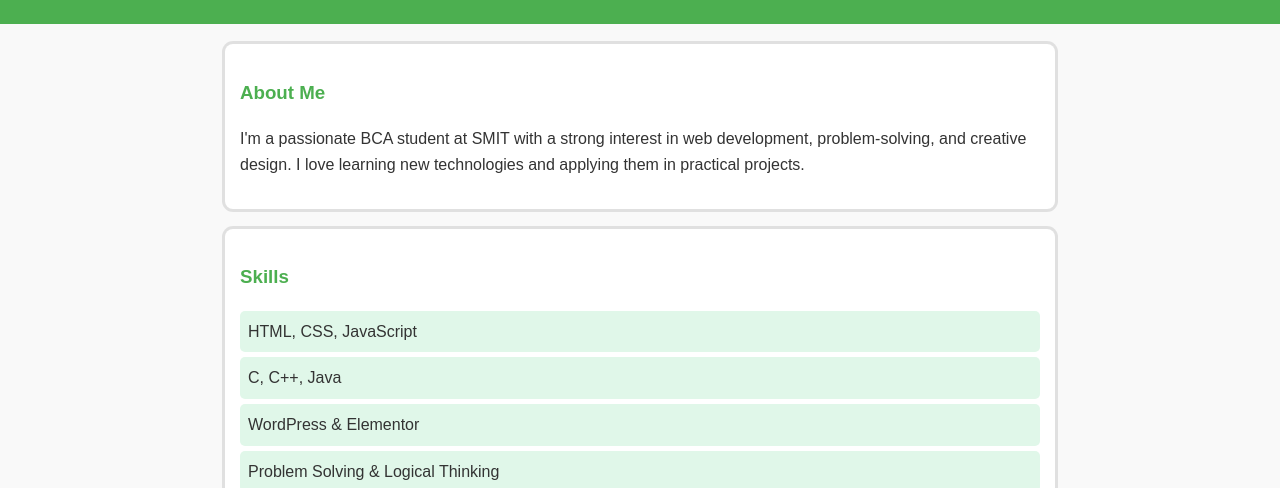
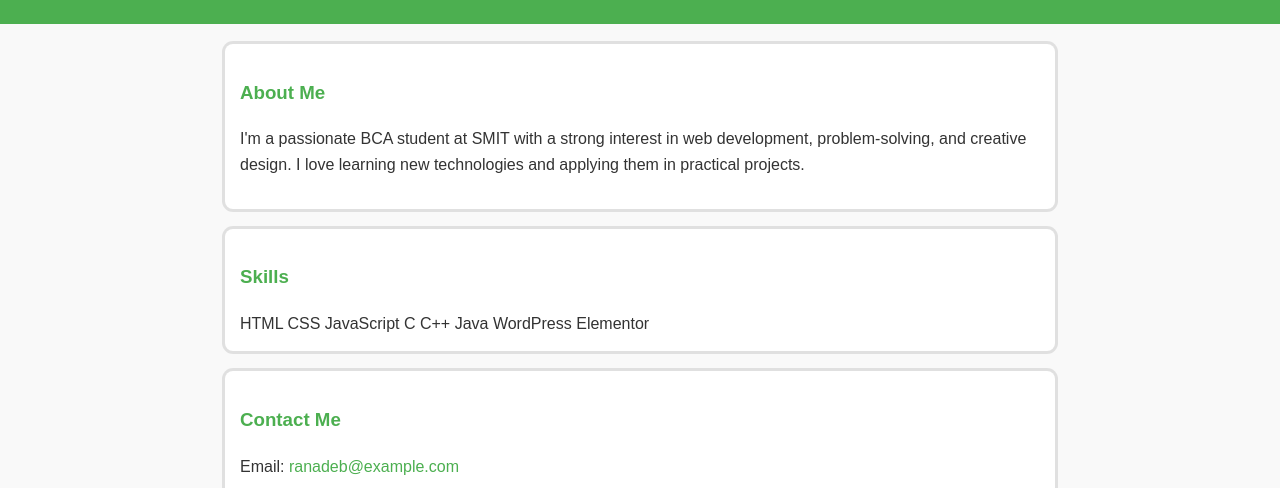
Before and after one commit to DevWithRR/personal-bio, a plain HTML site: page index.html in a window 1280 px wide. Shown: the part 312-800 px from the top of the page. Drawn offline with Linux system fonts and the light colour scheme.

```diff
--- a/index.html
+++ b/index.html
@@ -5,33 +5,40 @@
     <meta name="viewport" content="width=device-width, initial-scale=1.0">
     <title>My Personal Bio</title>
     <link rel="stylesheet" href="style.css">
+    <!-- Google Fonts -->
+     <link href="https://fonts.googleapis.com/css2?family=Poppins:wght@300;500;700&display=swap" rel="stylesheet">
 </head>
 <body>
-
     <header>
-        <img src="images/profile.svg" alt="My Photo" class="profile-pic">
-        <h1>Ranadeb Roy</h1>
-        <h2>Web Developer | NCC Cadet | BCA Student</h2>
+        <div class="header-content">
+            <img src="images/profile.svg" alt="My Photo" class="profile-pic">
+            <h1 class="fade-in">Ranadeb Roy</h1>
+            <h2 class="slide-up">Web Developer | NCC Cadet | BCA Student</h2>
+        </div>
     </header>
 
-    <section class="about">
+    <section class="about fade-in">
         <h3>About Me</h3>
         <p>
             I'm a passionate BCA student at SMIT with a strong interest in web development, problem-solving, and creative design. I love learning new technologies and applying them in practical projects.
         </p>
     </section>
 
-    <section class="skills">
+    <section class="skills slide-up">
         <h3>Skills</h3>
-        <ul>
-            <li>HTML, CSS, JavaScript</li>
-            <li>C, C++, Java</li>
-            <li>WordPress & Elementor</li>
-            <li>Problem Solving & Logical Thinking</li>
-        </ul>
+        <div class="skill-tags">
+            <span>HTML</span>
+            <span>CSS</span>
+            <span>JavaScript</span>
+            <span>C</span>
+            <span>C++</span>
+            <span>Java</span>
+            <span>WordPress</span>
+            <span>Elementor</span>
+        </div>
     </section>
 
-    <section class="contact">
+    <section class="contact fade-in">
         <h3>Contact Me</h3>
         <p>
             Email: <a href="mailto:ranadeb@example.com">ranadeb@example.com</a>
```
